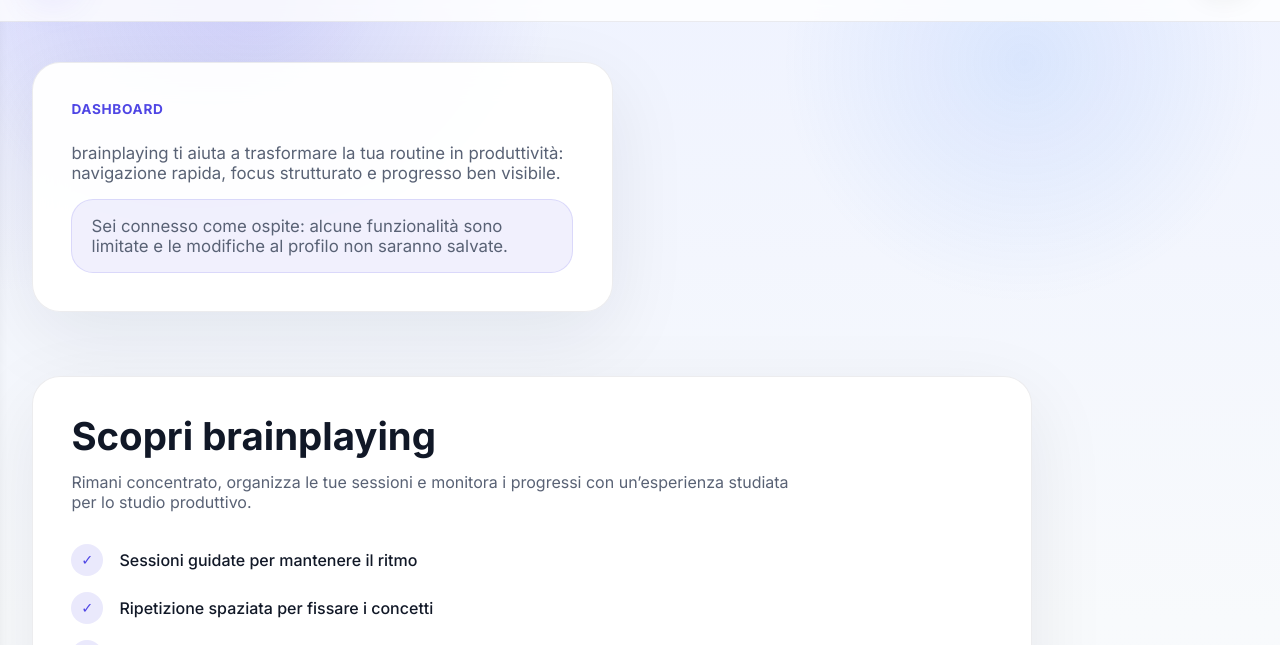
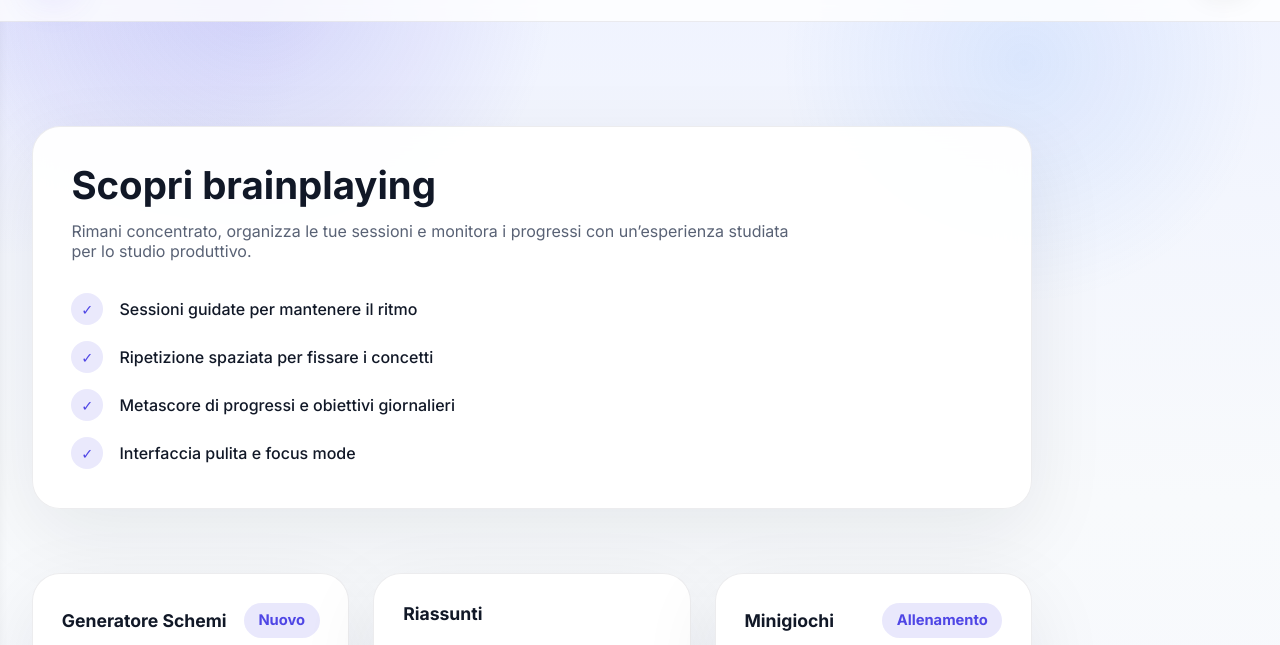
Before and after one commit to gabrieleghid-jpg/brainplayng, a website: page home.html in a window 1280 px wide. Shown: the part 98-743 px from the top of the page. Drawn offline with Linux system fonts and the light colour scheme; sample sign-in values are in the browser's storage.

Commit message:
dashboard

```diff
--- a/home.html
+++ b/home.html
@@ -90,11 +90,6 @@
     <main class="main-content">
 
     <div class="hero-grid">
-      <section class="hero-card">
-        <p style="margin:0 0 1rem;color:var(--accent);font-weight:700;letter-spacing:0.05em;text-transform:uppercase;font-size:0.85rem;">Dashboard</p>
-                <p>brainplaying ti aiuta a trasformare la tua routine in produttività: navigazione rapida, focus strutturato e progresso ben visibile.</p>
-        <p id="guestNotice" class="guest-note" style="display:block;margin-top:1rem;">Sei connesso come ospite: alcune funzionalità sono limitate e le modifiche al profilo non saranno salvate.</p>
-              </section>
 
     </div>
 
```
